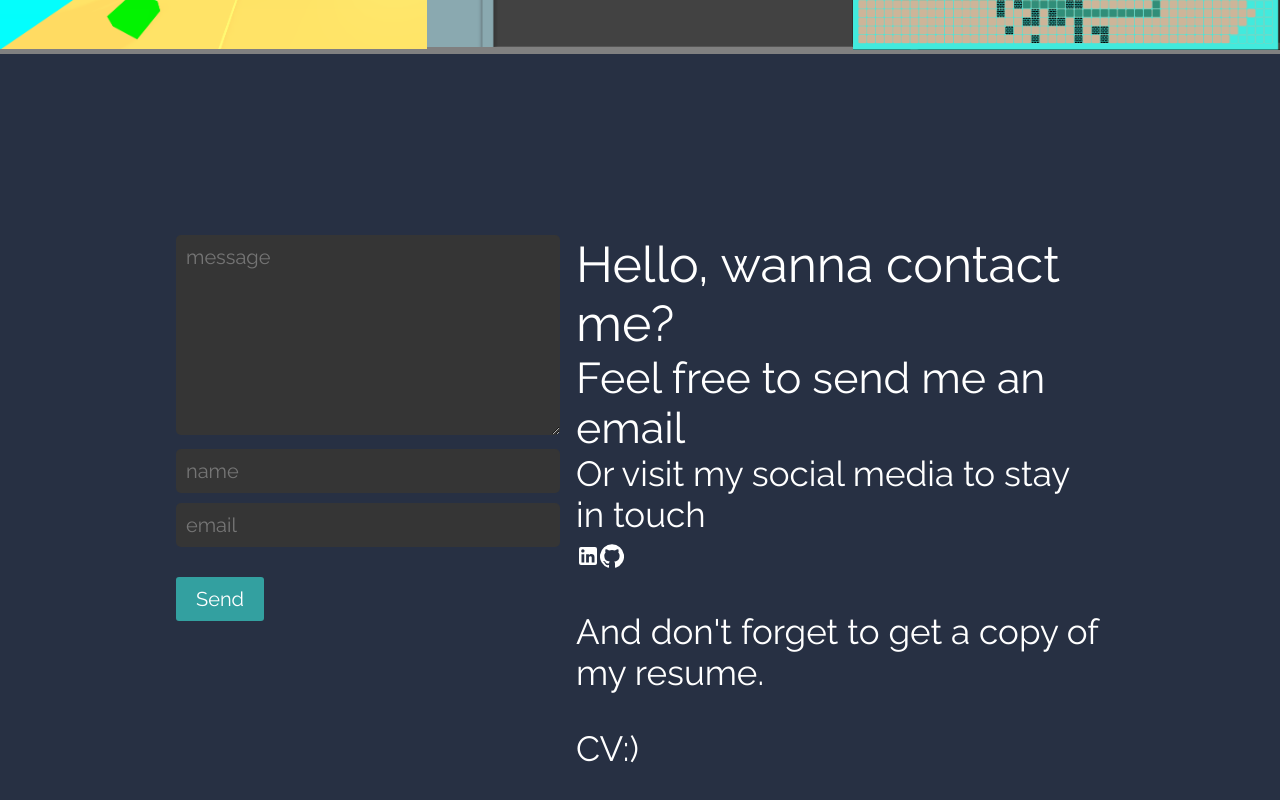
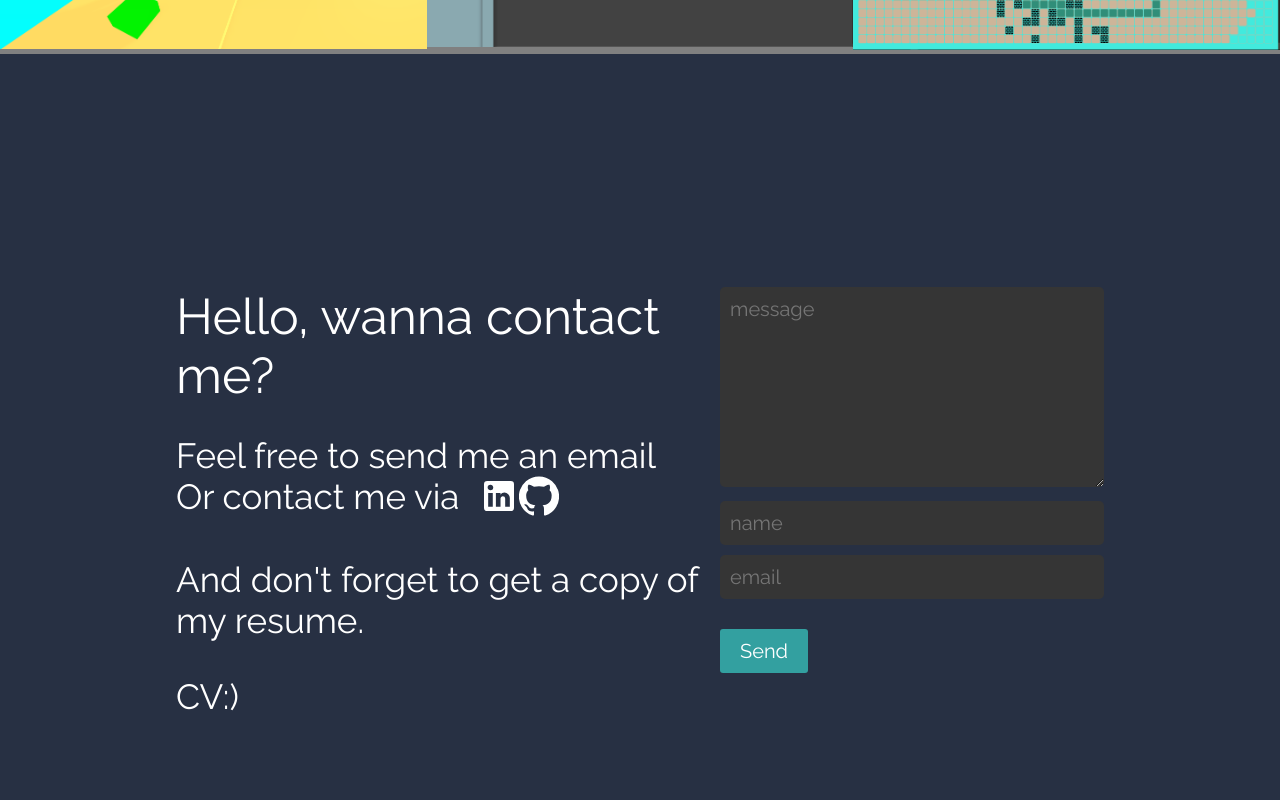
Before and after one commit to YariPL/yaripl.github.io, a React (Create React App) app: page / in a window 1280 px wide. Shown: the part 1798-2598 px from the top of the page. Built offline with nearby package versions, Linux system fonts and the light colour scheme.

Commit message:
change a bit contact style and content text

```diff
--- a/src/Components/Portfolio.js
+++ b/src/Components/Portfolio.js
@@ -48,7 +48,14 @@ export const Portfolio = () => {
 								<img src={singleProject.image} alt='project preview' />
 							</div>
 						</div>
-						</div>
+						{showProjectDescr &&
+							<div className='bodyD'>
+
+
+
+							</div>
+						}
+					</div>
 				)}
 			</div>
 		</div>
--- a/src/Components/contact.js
+++ b/src/Components/contact.js
@@ -112,21 +112,24 @@ export const Contact = () => {
             <div id="socialMail">Feel free to send me an email</div>
             <div id="socialAppsPart">
               <div id="socialAppsHello">
-                Or visit my social media to stay in touch
-              </div>
+                Or contact me via
                 <div id="socialAppsApps">
                   <LinkedInIcon />
                   <GitHubIcon />
                 </div>
+              </div>
 
               <div id="cvGrab">
                 <p>And don't forget to get a copy of my resume.</p>
-                <div id="downlCVButton" onClick={() => {
+                <div
+                  id="downlCVButton"
+                  onClick={() => {
                     let link = document.createElement("a");
                     link.href = "YaroslavKhudchenkoCV.pdf";
                     link.download = "YaroslavKhudchenkoCV.pdf";
                     link.dispatchEvent(new MouseEvent("click"));
-                }}>
+                  }}
+                >
                   CV:)
                 </div>
               </div>
--- a/src/css/contact.scss
+++ b/src/css/contact.scss
@@ -18,6 +18,7 @@
 		//background: red;
 		justify-content: space-evenly;
 		margin: 0 auto;
+		flex-direction: row-reverse;
 		.formContainer {
 			width: 40%;
 
@@ -57,9 +58,21 @@
 			color: white;
 			#socialHello {
 				font-size:50px;
+				margin-bottom: 30px;			}
+			#socialMail {
+				//font-size: 43px;
 			}
-			#socialMail {
-				font-size: 43px;
+			#socialAppsPart {
+				#socialAppsHello {
+					display: flex;
+					#socialAppsApps {
+						margin-left: 20px;
+						svg {
+							font-size: 40px;
+						}
+
+					}
+				}
 			}
 		}
 	}
```
Lines whose indentation alone changed are shown as unchanged.
